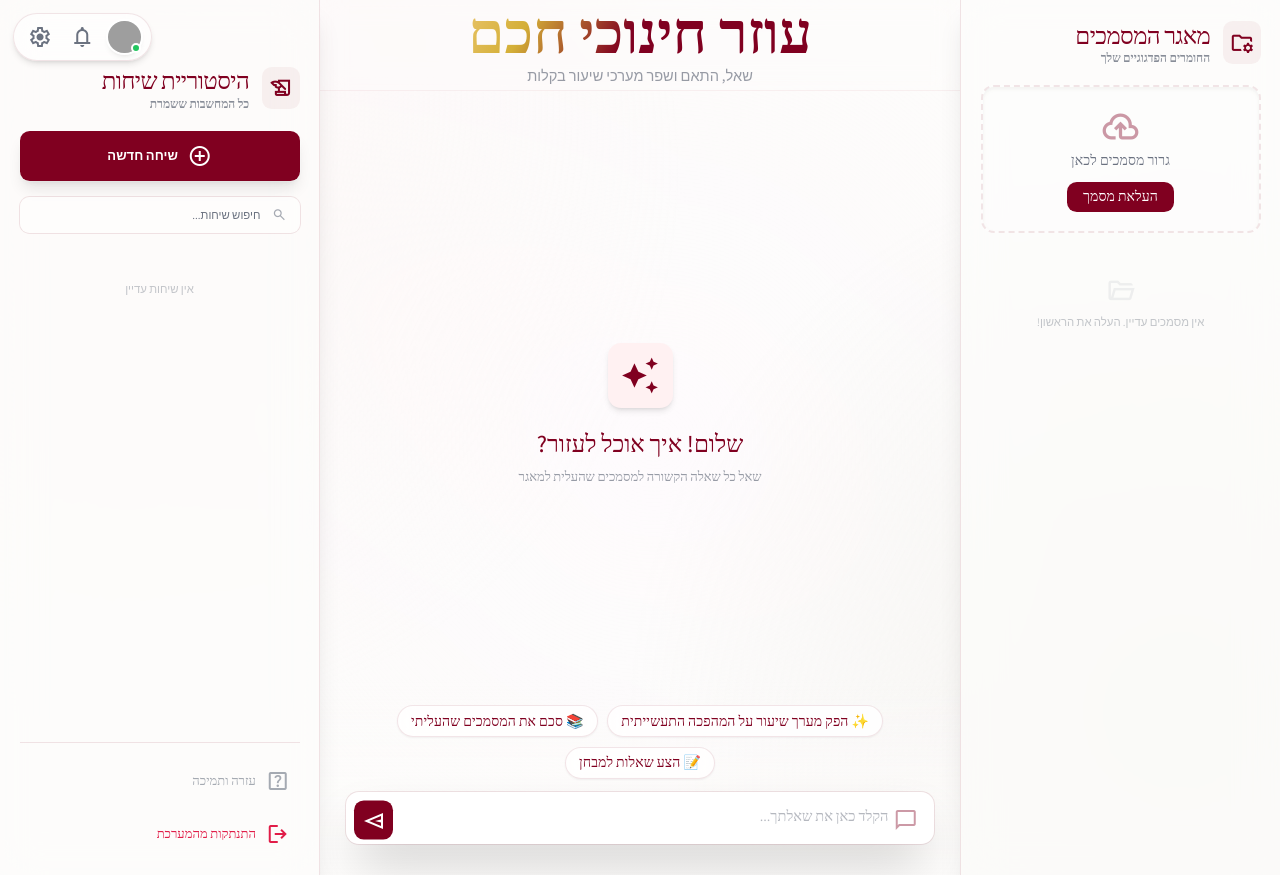
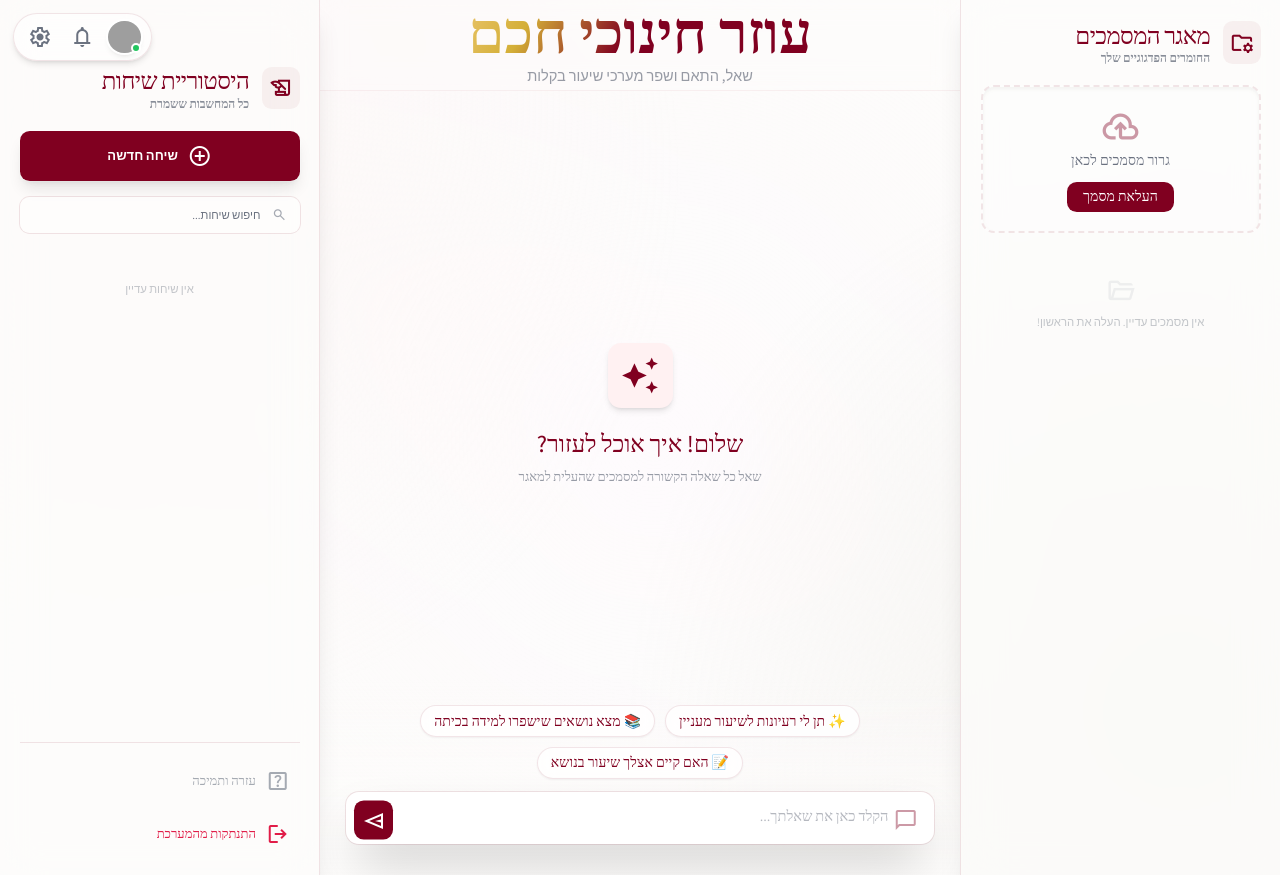
Before and after one commit to AviadTu/Bedrock-RAG-app, a Flask app: page / in a window 1280 px wide. Run offline with Flask 3, Linux system fonts and the light colour scheme; data that the repository does not hold is empty; parts of the project's set-up code (start-up, migrations or seed data) failed here and were passed over; some libraries are stand-ins or nearby versions; grey boxes are pictures that could not be loaded.

Commit message:
Improve lesson plan actions and email workflow

```diff
--- a/templates/index.html
+++ b/templates/index.html
@@ -356,17 +356,17 @@
     <div class="mx-auto space-y-4 max-w-4xl pointer-events-auto">
       <!-- Suggestion Chips -->
       <div id="suggestion-chips" class="flex flex-wrap justify-center gap-3">
-        <button data-suggestion="הפק מערך שיעור מפורט על המהפכה התעשייתית"
+        <button data-suggestion="תן לי רעיונות לשיעור מעניין"
                 class="suggestion-chip bg-white/80 backdrop-blur border border-primary/10 px-4 py-2 rounded-full font-label-md text-label-md text-primary hover:bg-primary-fixed hover:border-primary/30 transition-all shadow-sm hover:shadow-md">
-          ✨ הפק מערך שיעור על המהפכה התעשייתית
+          ✨ תן לי רעיונות לשיעור מעניין
         </button>
-        <button data-suggestion="סכם את כל המסמכים שהעליתי"
+        <button data-suggestion="מצא נושאים שישפרו למידה בכיתה"
                 class="suggestion-chip bg-white/80 backdrop-blur border border-primary/10 px-4 py-2 rounded-full font-label-md text-label-md text-primary hover:bg-primary-fixed hover:border-primary/30 transition-all shadow-sm hover:shadow-md">
-          📚 סכם את המסמכים שהעליתי
+          📚 מצא נושאים שישפרו למידה בכיתה
         </button>
-        <button data-suggestion="הצע שאלות מבחן מהחומר הנלמד"
+        <button data-suggestion=" האם קיים אצלך שיעור בנושא "
                 class="suggestion-chip bg-white/80 backdrop-blur border border-primary/10 px-4 py-2 rounded-full font-label-md text-label-md text-primary hover:bg-primary-fixed hover:border-primary/30 transition-all shadow-sm hover:shadow-md">
-          📝 הצע שאלות למבחן
+          📝 האם קיים אצלך שיעור בנושא
         </button>
       </div>
       <!-- Text Input -->
```
